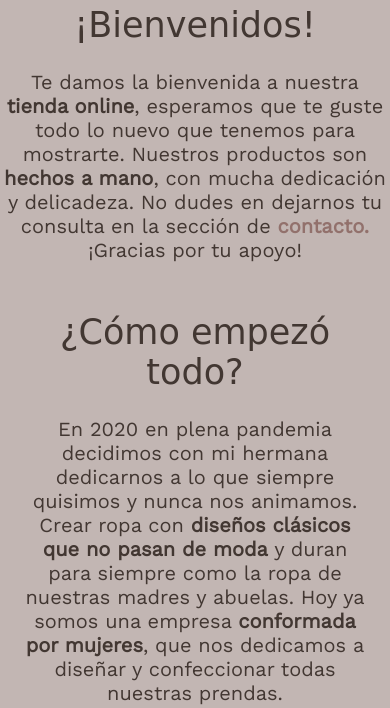
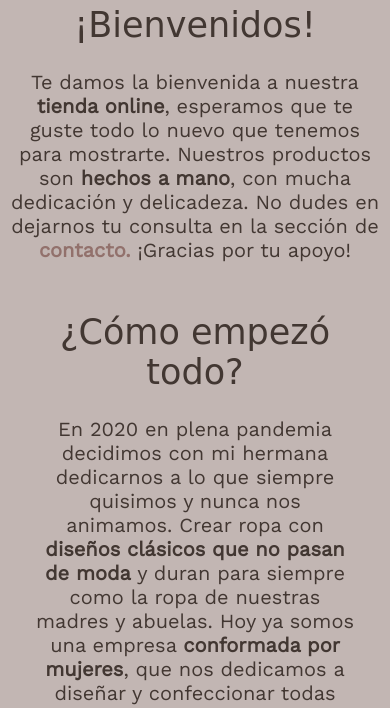
Before and after one commit to IvanaLazovich/GENEVIEVE-PROYECTO-FINAL, a website: page index.html in a window 390 px wide. Shown: the part 251-959 px from the top of the page. Drawn offline with nearby package versions, Linux system fonts and the light colour scheme; a web font is replaced by a local one.

Commit message:
Modificacion de media queries

```diff
--- a/scss/_index.scss
+++ b/scss/_index.scss
@@ -18,13 +18,13 @@
         }
 }
 
-@media screen and (max-width: 510px){
+@media screen and (max-width: 768px){
     .main {
         .sectionNosotras {
             .parrafoNosotras{
                 font-size: 20px;
                 text-align: center;
-                margin: 15px 0px;
+                margin: 15px 10px;
             }
         }
     }
--- a/scss/_main.scss
+++ b/scss/_main.scss
@@ -21,7 +21,7 @@
     }
 }
 
-@media screen and (max-width: 510px){
+@media screen and (max-width: 768px){
     .main {
         display: block;
         .sectionNosotras {
@@ -39,7 +39,7 @@
             .mainParrafo {
                 font-size: 20px;
                 text-align: center;
-                margin: 15px 0px;
+                margin: 15px 10px;
             }
         }
     }
--- a/scss/_mediaq.scss
+++ /dev/null
@@ -1,6 +0,0 @@
-/*@media screen and (max-width: 760px){
-    .sectionNosotras {
-        display: grid;
-        grid-template-columns: 100%;
-    }
-}*/
--- a/scss/style.scss
+++ b/scss/style.scss
@@ -17,4 +17,3 @@ html {
 @import "productos";
 @import "pfrecuentes";
 @import "contacto";
-@import "mediaq";
```
Also changed, not shown: estilos/styles.css.
